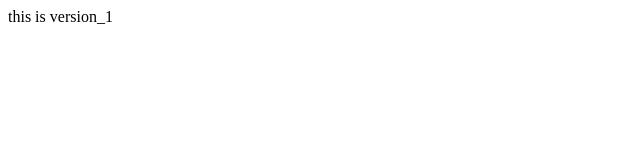
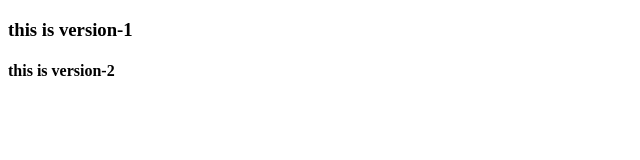
Before and after one commit to Raju-tech-code/65R-version, a plain HTML site: page index.html in a window 1280 px wide. Shown: the whole page, without its empty margins (0-640 px from the left). Drawn offline with Linux system fonts and the light colour scheme.

Commit message:
version2

```diff
--- a/index.html
+++ b/index.html
@@ -6,6 +6,7 @@
     <title>Document</title>
 </head>
 <body>
-    this is version_1
+    <h3>this is version-1</h3>
+    <h4>this is version-2</h4>
 </body>
 </html>
```
